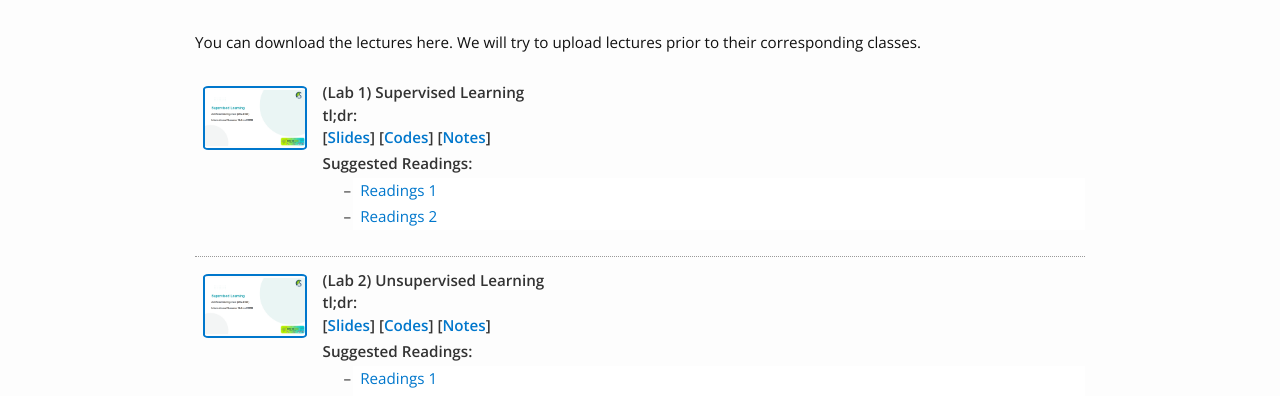
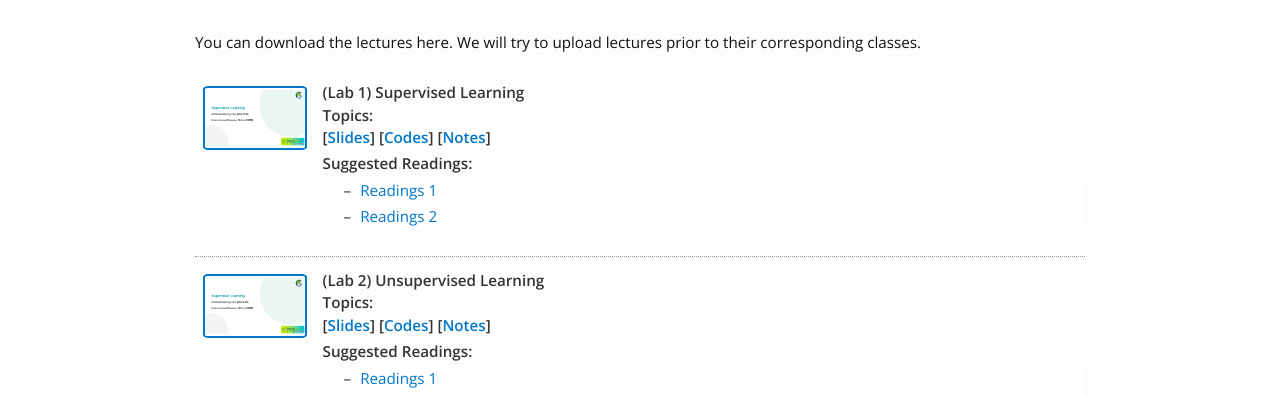
Before and after one commit to fukashi-hatake/fukashi-hatake.github.io, a Jekyll site: the page built from lectures.md, in a window 1280 px wide. Shown: the part 206-602 px from the top of the page. Built offline with Jekyll 4.4.1, drawn with Linux system fonts in a browser that asks for light colours; nearby versions of some CDN libraries.

Commit message:
Update lectures.html

```diff
--- a/_layouts/lectures.html
+++ b/_layouts/lectures.html
@@ -18,7 +18,7 @@ layout: page
     <div class="content">
         <span style="font-weight: bold;">{{ lecture.title }}</span><br>
 
-        <strong>tl;dr:</strong> {{ lecture.tldr }}
+        <strong>Topics:</strong> {{ lecture.tldr }}
         <br/>
         <strong>
         {% include lecture_links.html lecture=lecture %}
```
